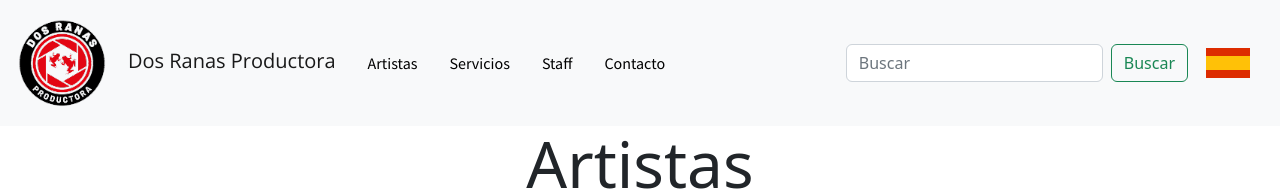
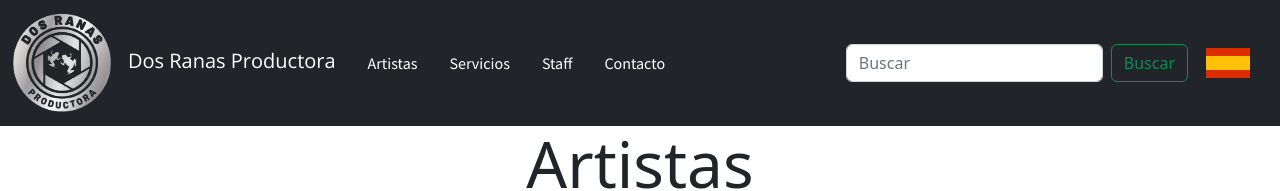
Before and after one commit to AxelMrak/dosRanas-webpage, a React (Vite) app: page /artistas in a window 1280 px wide. Shown: the top 191 px of the page. Built offline with nearby package versions, Linux system fonts and the light colour scheme.

Commit message:
Agregue comentarios y refine la busqueda

```diff
--- a/src/App.jsx
+++ b/src/App.jsx
@@ -7,8 +7,8 @@ import Header from './components/pure/Header';
 import './styles/AppStyles/App.css';
 import ArtistsPage from './pages/Artistas/ArtistsPage';
 
+function App() {
 
-function App() {
   return (
     <Router>
       <div className="App">
--- a/src/components/container/ArtistsContainer.jsx
+++ b/src/components/container/ArtistsContainer.jsx
@@ -10,9 +10,9 @@ import '../../styles/ArtistsStyles/ArtistsContainer.css';
 
 function ArtistsContainer() {
 
-    //* Estado global: Artistas
+    //* Estados globales: Artistas y artistas filtrados
     const artists = useSelector(state => state.artists.artists);
-
+    const artistsFiltered = useSelector(state => state.artists.artistsFiltered);
     // Texto para traduccion
     const { t } = useTranslation("global");
 
@@ -21,14 +21,17 @@ function ArtistsContainer() {
     <div className='artists-section-container'>
       <h2>{t("artists.title")}</h2>
         <div className='artists-main-container'>
-          {/* { Recorremos el estado global artista y renderizamos un componente artista por cada uno  */}
+          {/*  Si el estado de artistas filtrados es mayor a un array vacio se rendereizan los artistas filtrados. Y sino, osea no se ha realizado una busqueda, se muestran todos los artistas  */}
           {
+            artistsFiltered > [] ? artistsFiltered.map((artist, index) =>
+              <Artist index = { index } key = { artist.name } name = { artist.name } img = { artist.image } video = { artist.url } />
+            )
+            :
             artists.map((artist, index) =>
                 <Artist index={index} key={artist.name} name={artist.name} img={artist.image} video={artist.url}/>
             )
           }
         </div>
-
     </div>
   );
 };
--- a/src/components/container/Search.jsx
+++ b/src/components/container/Search.jsx
@@ -1,13 +1,20 @@
-import React, { useState } from 'react'
-import { useTranslation } from 'react-i18next'
+// Importaciones por defecto
+import React, {  useState } from 'react';
+// Importaciones de librerias
+import { useTranslation } from 'react-i18next';
 import { useDispatch, useSelector } from 'react-redux';
 import { filterArtists } from '../../redux/slice';
 
 function Search() {
 
+    // Texto de traduccion
     const { t } = useTranslation("global");
+    // Estado que contiene lo escrito en el input de la barra de busqueda
     const [text, setText] = useState();
+    // Dispatcher redux toolkit
     const dispatch = useDispatch();
+
+
 
   return (
       <form
@@ -15,11 +22,10 @@ function Search() {
         role="search"
         onSubmit={(e) => {
                 e.preventDefault()
-                dispatch(filterArtists({ payload: text
-                }));
+                dispatch(filterArtists(text));
             }}>
           <input className="form-control me-2" type="search" placeholder={t("header.search")} aria-label="Search" onChange={
-            (e) => setText(e.target.value.toLowerCase())
+            (e) => setText(e.target.value.toString().toLowerCase())
           }/>
           <button className="btn btn-outline-success" type="submit">{t("header.search")}</button>
       </form>
--- a/src/components/pure/Header.jsx
+++ b/src/components/pure/Header.jsx
@@ -8,13 +8,18 @@ import logo from '../../assets/Logo provisorio.svg';
 import spanish from '../../assets/spanish.png';
 import english from '../../assets/english.png';
 import Search from '../container/Search';
+import { useDispatch } from 'react-redux';
+import { resetArtists } from '../../redux/slice';
 
+// Header por bootstrap
 function Header() {
     // Texto de traduccion y funcion para modificar idioma
     const { t, i18n } = useTranslation("global");
+    // Dispatcher de redux toolkit
+    const dispatch = useDispatch()
 
     return (
-        <nav className="navbar navbar-expand-lg bg-light gx-4">
+        <nav className="navbar navbar-dark navbar-expand-lg bg-dark gx-4">
             <div className="container-fluid">
                 <Link className="navbar-brand" to='/'>
                     <img src={logo} width='100' />
@@ -26,7 +31,12 @@ function Header() {
                 <div className="collapse navbar-collapse" id="navbarSupportedContent">
                     <ul className="navbar-nav me-auto mb-2 mb-lg-0">
                         <li className="nav-item">
-                            <Link className='unit-list' to="/artistas">{t("header.artists")}</Link>
+                            {/* Cuando se hace click en el link tambien se resetean los artistas filtrados */}
+                            <Link className='unit-list' to="/artistas"
+                                onClick={
+                                    () => dispatch(resetArtists())}
+                            >{t("header.artists")}
+                            </Link>
                         </li>
                         <li className="nav-item">
                             <Link className='unit-list' to="/servicios">{t("header.services")}</Link>
@@ -38,12 +48,18 @@ function Header() {
                             <Link className='unit-list' to="/contacto">{t("header.contact")}</Link>
                         </li>
                     </ul>
-                    <Search/>
-                    <img src={i18n.language === 'es' ? spanish : english} onClick={i18n.language === 'es' ? () => i18n.changeLanguage("en") : () => i18n.changeLanguage("es")} />
+                    <Search />
+                    {/* Al hacer click se cambia el idioma con el .changeLanguage, y, a su vez, la bandera tambien cambia dependiendo del idioma actual que es detectado por el metodo .language que es pasado a un operador ternario */}
+                    <img
+                        src={
+                            i18n.language === 'es' ? spanish : english
+                        }
+                        onClick={
+                            i18n.language === 'es' ? () => i18n.changeLanguage("en") : () => i18n.changeLanguage("es")
+                        }
+                    />
                 </div>
-
             </div>
-
         </nav>
     );
 };
--- a/src/pages/Home/HomePage.jsx
+++ b/src/pages/Home/HomePage.jsx
@@ -1,5 +1,5 @@
 // Importaciones por defecto
-import React from 'react';
+import React, { useEffect } from 'react';
 // Importaciones de estilos
 import '../../styles/HomePageStyles/HomePageStyles.css';
 // Importaciones de componentes
@@ -8,8 +8,20 @@ import Main from '../../components/container/Main';
 import OurJobs from '../../components/container/OurJobs';
 import Instagram from '../../components/container/Instagram';
 import ArtistsContainer from '../../components/container/ArtistsContainer';
+import { useDispatch } from 'react-redux';
+import { resetArtists } from '../../redux/slice';
 
 function HomePage() {
+
+  // Dispatcher de redux toolkit
+  const dispatch = useDispatch();
+
+  // Cada vez que se recarga la pagina se resetean los artistas filtrados
+  useEffect(() => {
+    dispatch(resetArtists())
+  }, [])
+
+
   return (
     <div className='home-main-container'>
         <Main/>
--- a/src/redux/slice.js
+++ b/src/redux/slice.js
@@ -1,10 +1,6 @@
-import { createSlice } from '@reduxjs/toolkit';
-
-export const artistsSlice = createSlice({
-    // Nombre del estado y del reducer
-    name: 'artists',
-    // Estado inicial donde vemos un array de objetos
-    initialState: {
+import { createSlice, current } from '@reduxjs/toolkit';
+// Estado inicial
+const initialState = {
     artists: [
         {
             name: 'Juampi Pellecier',
@@ -47,20 +43,34 @@ export const artistsSlice = createSlice({
             url: 'https://www.youtube.com/watch?v=-nujGzV3D9E'
         }
     ],
+    // Artistas que ya fueron filtrados por el componente search
     artistsFiltered: []
-    },
+};
+
+export const artistsSlice = createSlice({
+    // Nombre del estado y del reducer
+    name: 'artists',
+    // Estado inicial donde vemos un array de objetos
+    initialState,
     // Reducers para modificar el estado
 
     reducers: {
-        // Todo: Falta agregar un filtro para realizar la barra de busqueda
+        // Reducer que funciona como buscador de artistas
         filterArtists: (state, action) => {
-            console.log(action.payload)
-            console.log(state.artists)
-           const results = state.artists.filter(artist => artist.name.toLowerCase() === action.payload)
-           console.log(results)
+
+            // Obtenemos los artistas del estado
+            const stateArr = current(state.artists)
+            // Filtramos por nombre
+            let results = stateArr.filter(artist => artist.name.toLowerCase() === action.payload);
+            //    El resultado del filtro sera el estado que contiene los artistas filtrados por nombre
+            state.artistsFiltered = results;
+        },
+        // Reducer que resetea el estado que contiene los artistas filtrados
+        resetArtists: (state) => {
+            state.artistsFiltered = [];
         }
     }
 });
 
-export const { filterArtists } = artistsSlice.actions;
+export const { filterArtists, resetArtists } = artistsSlice.actions;
 export default artistsSlice.reducer;
--- a/src/styles/AppStyles/App.css
+++ b/src/styles/AppStyles/App.css
@@ -14,7 +14,7 @@
 .unit-list {
   margin: 1rem;
   text-decoration: none;
-  color: black;
+  color: #FFFFFF;
   font-family: "Source Sans Pro", serif;
 }
 
--- a/src/styles/AppStyles/App.scss
+++ b/src/styles/AppStyles/App.scss
@@ -1,7 +1,5 @@
 @import '../variables';
 @import '../mixins';
-
-
 
 #navbarSupportedContent{
     column-gap: 1rem;
@@ -14,7 +12,7 @@
 .unit-list {
     margin: 1rem;
     text-decoration: none;
-    color: black;
+    color: $ColorTerciario;
     font-family: $Subtitulo;
 }
 
```
Also changed, not shown: src/assets/Logo provisorio.svg, 1 other file (tests, documents, lock files or other folders). Lines whose indentation alone changed are shown as unchanged.
